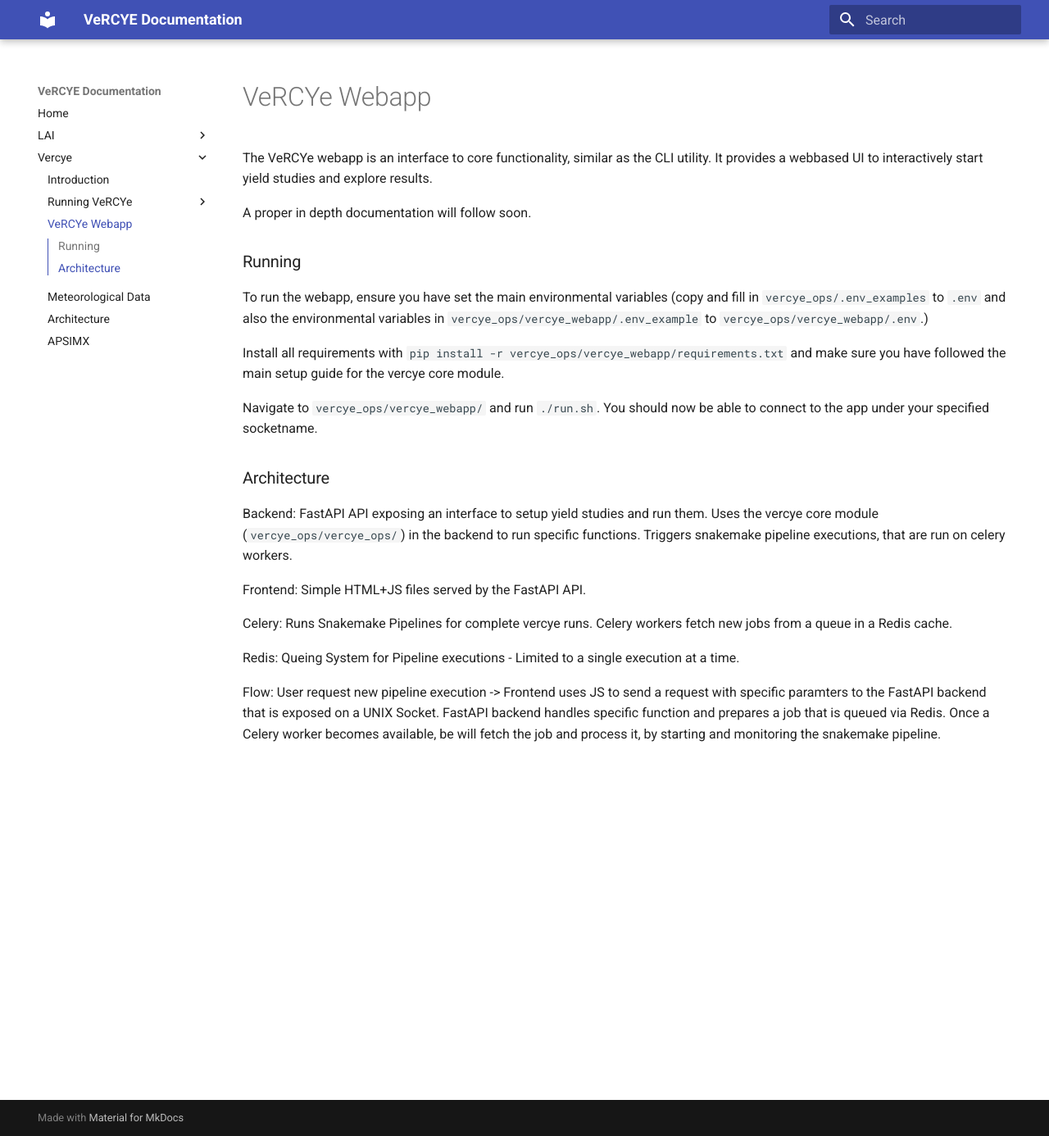
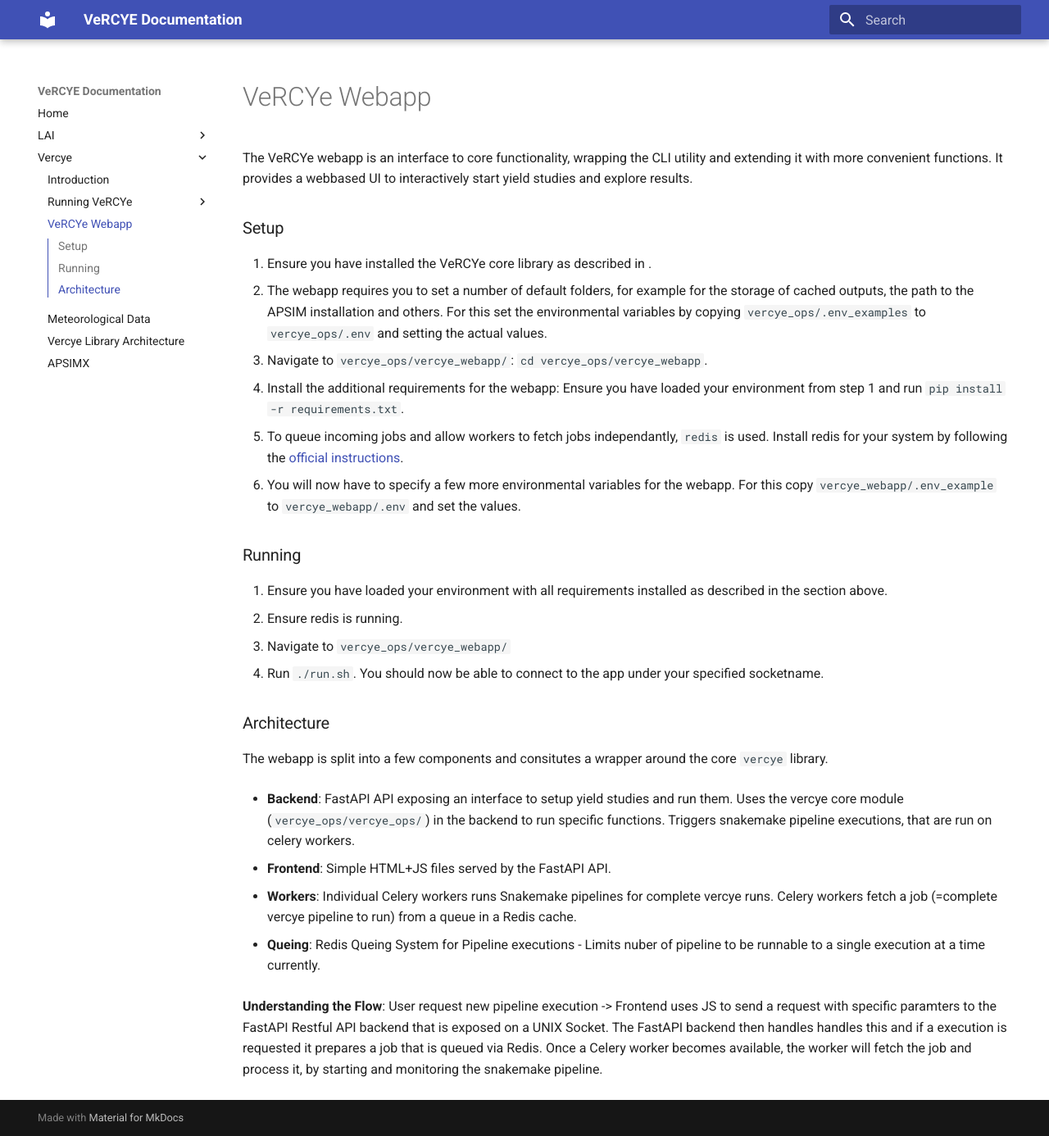
Before and after one commit to JPLMLIA/vercye_ops, an MkDocs documentation site: the page built from docs/docs/Vercye/webapp.md, in a window 1280 px wide and 1386 px high. Shown: the whole window at 82% size. Built offline with MkDocs 1.6.1 and Material for MkDocs 9.7.7, drawn with Linux system fonts in a browser that asks for light colours.

Commit message:
Updating docs

```diff
--- a/docs/docs/Vercye/webapp.md
+++ b/docs/docs/Vercye/webapp.md
@@ -1,22 +1,33 @@
-The VeRCYe webapp is an interface to core functionality, similar as the CLI utility. It provides a webbased UI to interactively start yield studies and explore results.
+The VeRCYe webapp is an interface to core functionality, wrapping the CLI utility and extending it with more convenient functions. It provides a webbased UI to interactively start yield studies and explore results.
 
-A proper in depth documentation will follow soon.
+
+### Setup
+1. Ensure you have installed the VeRCYe core library as described in [](../index.md#vercye-library-setup).
+2. The webapp requires you to set a number of default folders, for example for the storage of cached outputs, the path to the APSIM installation and others. For this set the environmental variables by copying  `vercye_ops/.env_examples` to `vercye_ops/.env` and setting the actual values.
+3. Navigate to `vercye_ops/vercye_webapp/`: `cd vercye_ops/vercye_webapp`.
+4. Install the additional requirements for the webapp: Ensure you have loaded your environment from step 1 and run `pip install -r requirements.txt`.
+5. To queue incoming jobs and allow workers to fetch jobs independantly, `redis` is used. Install redis for your system by following the [official instructions]().
+4. You will now have to specify a few more environmental variables for the webapp. For this copy `vercye_webapp/.env_example` to `vercye_webapp/.env` and set the values.
+
 
 ### Running
-To run the webapp, ensure you have set the main environmental variables (copy and fill in `vercye_ops/.env_examples` to `.env` and also the environmental variables in `vercye_ops/vercye_webapp/.env_example` to `vercye_ops/vercye_webapp/.env`.)
-
-Install all requirements with `pip install -r vercye_ops/vercye_webapp/requirements.txt` and make sure you have followed the main setup guide for the vercye core module.
-
-Navigate to `vercye_ops/vercye_webapp/` and run `./run.sh`. You should now be able to connect to the app under your specified socketname.
+1. Ensure you have loaded your environment with all requirements installed as described in the section above.
+2. Ensure redis is running.
+3. Navigate to `vercye_ops/vercye_webapp/`
+4. Run `./run.sh`. You should now be able to connect to the app under your specified socketname.
 
 ### Architecture
-Backend: FastAPI API exposing an interface to setup yield studies and run them. Uses the vercye core module (`vercye_ops/vercye_ops/`) in the backend to run specific functions. Triggers snakemake pipeline executions, that are run on celery workers.
 
-Frontend: Simple HTML+JS files served by the FastAPI API.
+The webapp is split into a few components and consitutes a wrapper around the core `vercye` library.
 
-Celery: Runs Snakemake Pipelines for complete vercye runs. Celery workers fetch new jobs from a queue in a Redis cache.
+- **Backend**: FastAPI API exposing an interface to setup yield studies and run them. Uses the vercye core module (`vercye_ops/vercye_ops/`) in the backend to run specific functions. Triggers snakemake pipeline executions, that are run on celery workers.
 
-Redis: Queing System for Pipeline executions - Limited to a single execution at a time.
+- **Frontend**: Simple HTML+JS files served by the FastAPI API.
 
-Flow: User request new pipeline execution -> Frontend uses JS to send a request with specific paramters to the FastAPI backend that is exposed on a UNIX Socket.
-FastAPI backend handles specific function and prepares a job that is queued via Redis. Once a Celery worker becomes available, be will fetch the job and process it, by starting and monitoring the snakemake pipeline.
+- **Workers**: Individual Celery workers runs Snakemake pipelines for complete vercye runs. Celery workers fetch a job (=complete vercye pipeline to run) from a queue in a Redis cache.
+
+- **Queing**: Redis Queing System for Pipeline executions - Limits nuber of pipeline to be runnable to a single execution at a time currently.
+
+
+**Understanding the Flow**: User request new pipeline execution -> Frontend uses JS to send a request with specific paramters to the FastAPI Restful API backend that is exposed on a UNIX Socket.
+The FastAPI backend then handles handles this and if a execution is requested it prepares a job that is queued via Redis. Once a Celery worker becomes available, the worker will fetch the job and process it, by starting and monitoring the snakemake pipeline.
--- a/docs/mkdocs.yml
+++ b/docs/mkdocs.yml
@@ -21,5 +21,5 @@
       - 'Outputs': 'Vercye/outputs.md'
     - 'VeRCYe Webapp': 'Vercye/webapp.md'
     - 'Meteorological Data': 'Vercye/metdata.md'
-    - 'Architecture': 'Vercye/architecture.md'
+    - 'Vercye Library Architecture': 'Vercye/architecture.md'
     - 'APSIMX': 'Vercye/apsim.md'
```
Also changed, not shown: docs/docs/Vercye/architecture.md (+15 -7 lines), docs/docs/Vercye/running.md (+7 -1 lines), docs/docs/index.md (+20 -17 lines), docs/docs/Vercye/vercye_highlevel.png (added).
